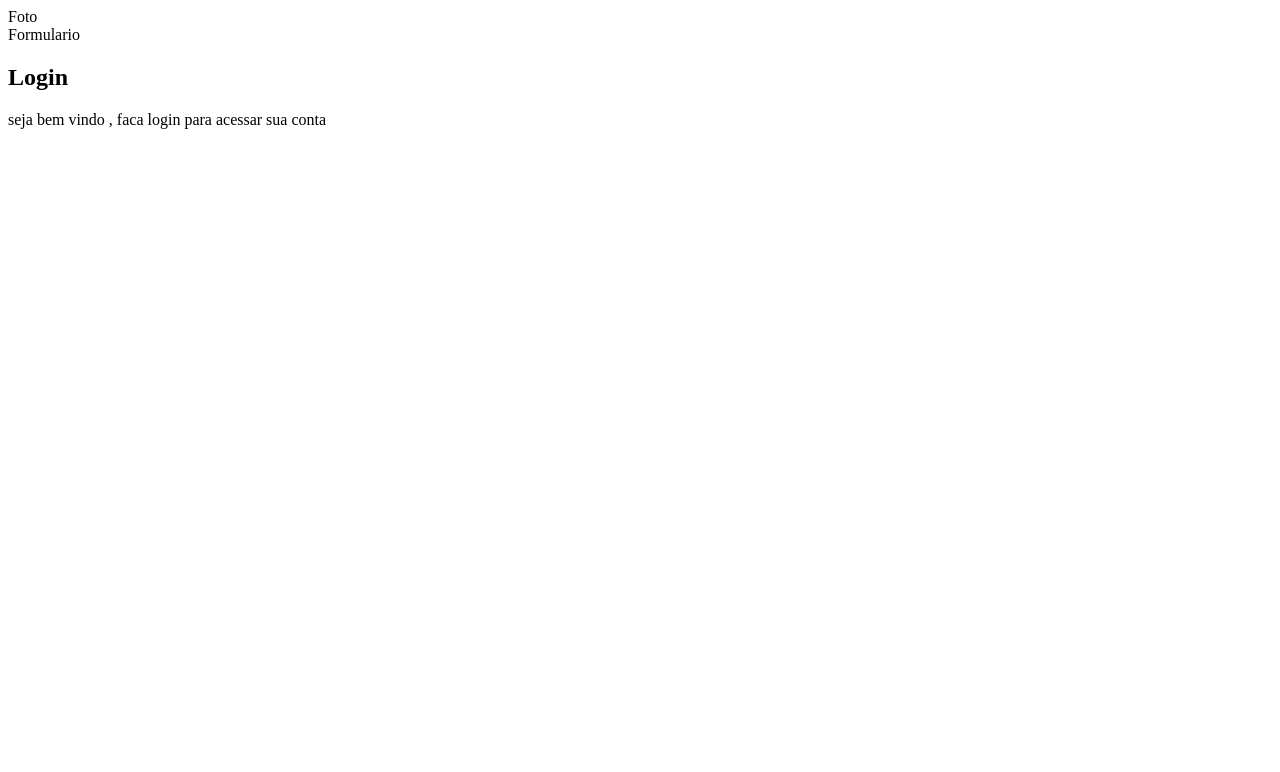
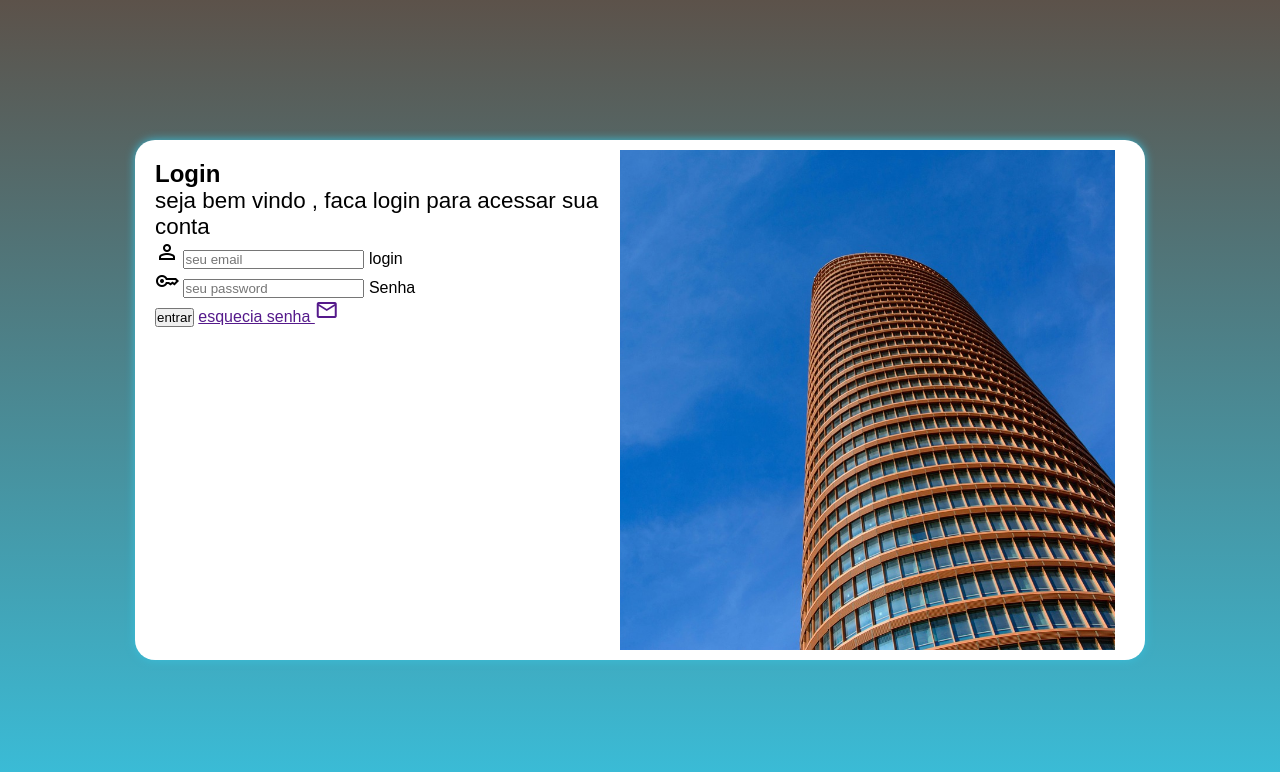
Before and after one commit to JuniorJamo12/projecto-login, a plain HTML site: page index.html in a window 1280 px wide. Drawn offline with nearby package versions, Linux system fonts and the light colour scheme.

Commit message:
algumas actualizacoes

```diff
--- a/index.html
+++ b/index.html
@@ -6,6 +6,8 @@
     <meta name="viewport" content="width=, initial-scale=1.0">
     <title>Login</title>
     <link rel="stylesheet" href="style.css">
+    <link rel="stylesheet" href="styleQeurie.css">
+    <link href="https://fonts.googleapis.com/css2?family=Material+Symbols+Outlined" rel="stylesheet" />
 </head>
 
 <body>
@@ -13,17 +15,35 @@
     <main>
         <section id="login">
             <div id="imagem">
-                Foto
+                <!-- IMAGEM VEM AQUI LA N0 CSS -->
             </div>
 
             <div id="formulario">
-                Formulario
 
+                <!-- FORMULARIO VEM AQUI LA NO CSS -->
                 <h1>Login</h1>
                 <p>seja bem vindo , faca login para acessar sua conta </p>
 
-                <form action="cadastro.php" method="post">
+                <form action="cadastro.php" method="post" autocomplete="on">
 
+                    <div class="campo">
+                        <span class="material-symbols-outlined">person</span>
+                        <input type="email" id="iemail" placeholder="seu email" autocomplete="email" required
+                            maxlength="30">
+                        <label for="iemail">login</label>
+                    </div>
+
+                    <div class="campo">
+                        <span class="material-symbols-outlined">key</span>
+                        <input type="password" id="isenha" placeholder="seu password" autocomplete="current-password"
+                            required min="10">
+                        <label for="isenha">Senha</label>
+
+                    </div>
+
+                    <input type="submit" value="entrar">
+                    <a href="">esquecia senha <span class="material-symbols-outlined">mail</span>
+                    </a>
                 </form>
             </div>
         </section>
--- a/style.css
+++ b/style.css
@@ -10,3 +10,58 @@
 | #5C524A : CREME ESCURECIDO     |
 | --------------------------------------------
 */
+
+
+* {
+    margin: 0%;
+    padding: 0%;
+    font-family: Arial, Helvetica, sans-serif;
+}
+
+body,
+html {
+    background-color: #DB8B43;
+    height: 100vh;
+    width: 100vw;
+}
+
+main {
+    height: 100vh;
+    width: 100vw;
+    position: relative;
+}
+
+section#login {
+    background-color: white;
+    width: 250px;
+    height: 500px;
+    border-radius: 20px;
+
+    position: absolute;
+    top: 50%;
+    left: 50%;
+    transform: translate(-50%, -50%);
+    padding: 10px;
+
+    overflow: hidden;
+    box-shadow: 0px 0px 10px #39BFDB;
+}
+
+section#login>div#imagem {
+    background: #DB8B43 url(imagens/sevilla-tower-786180_1280.jpg);
+    height: 200px;
+    background-size: cover;
+    background-position: top center;
+
+    display: block;
+    margin-bottom: 10px;
+}
+
+
+section#login>div#formulario {
+
+    padding: 10px;
+    display: block;
+
+
+}
--- /dev/null
+++ b/styleQeurie.css
@@ -0,0 +1,69 @@
+@charset "UTf-8";
+
+
+@media screen and (min-width : 768px) and (max-width:992px) {
+
+    section#login {
+        width: 90vw;
+        /* height: ; */
+    }
+
+    section#login div#imagem {
+
+        /* background-position: top right; */
+        float: left;
+        height: 100%;
+        width: 35%;
+    }
+
+    section div#formulario {
+        float: right;
+        width: 60%;
+        /* font-size:1.2em ; */
+
+    }
+
+    body {
+        background-image: linear-gradient(to top, #DB8B43, #9C7757);
+    }
+
+
+    div#formulario p {
+        font-size: 1.3em;
+    }
+
+
+}
+
+
+@media screen and (min-width:992px) {
+
+    section#login {
+        width: 990px;
+        transition: width .3s, height 1s;
+        transition-timing-function: ease;
+    }
+
+    section#login div#imagem {
+        float: right;
+        width: 50%;
+        height: 100%;
+        margin-right: 20px;
+       }
+
+    section div#formulario {
+        float: left;
+        width: 45%;
+        height: 100%;
+    }
+
+    body {
+
+        background-image: linear-gradient(to top, #39BFDB, #5C524A);
+    }
+
+    div#formulario p {
+        font-size: 1.4em;
+        /* font-family: 'Courier New', Courier, monospace; */
+    }
+}
```
